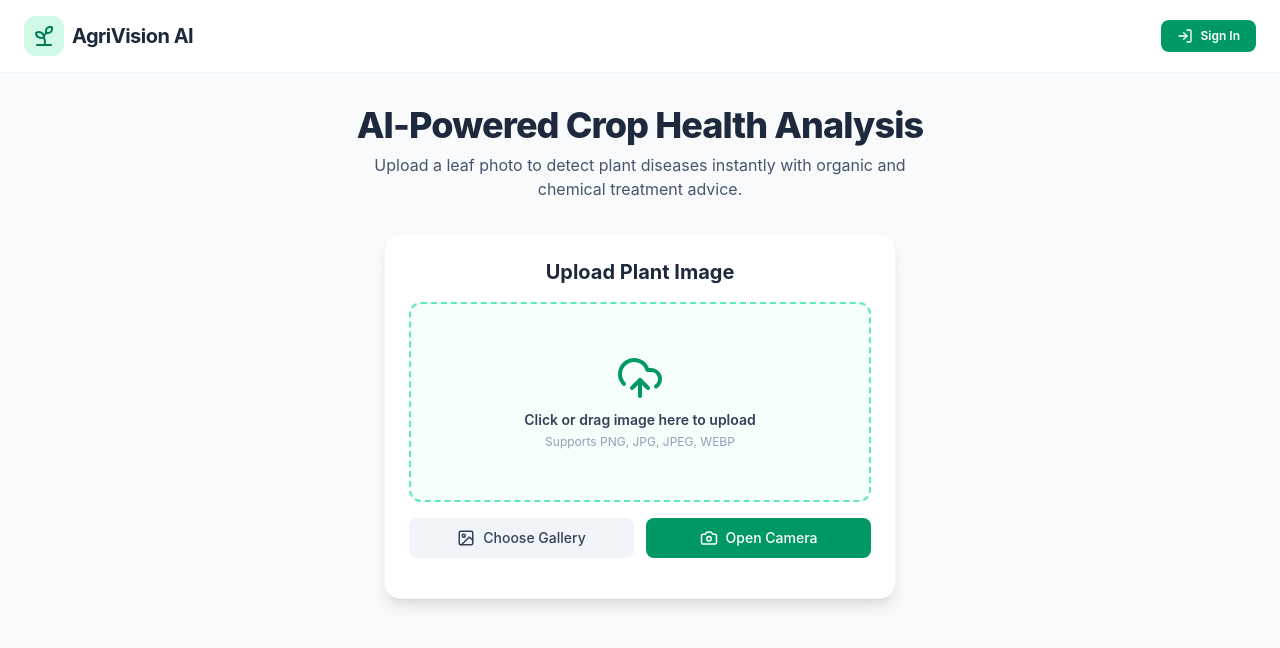
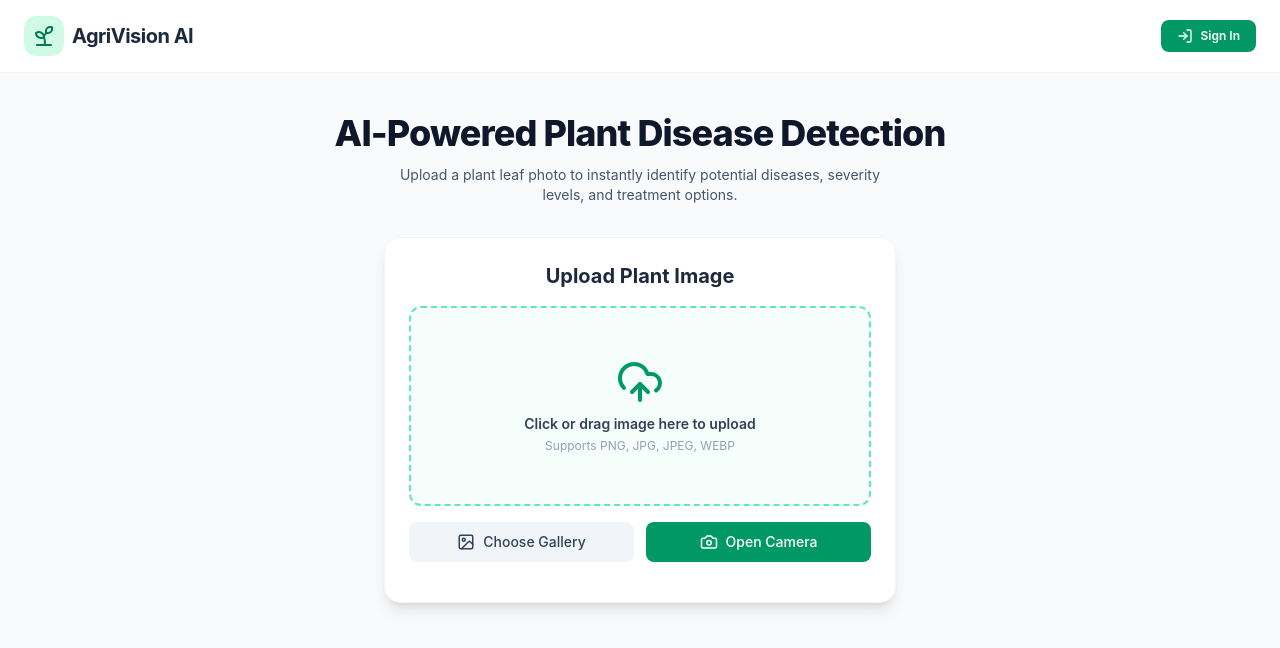
Before and after one commit to ayubalam/AgriVision-AI, a React app in the folder frontend/: page / in a window 1280 px wide. Shown: the top 648 px of the page. Built offline with nearby package versions, Linux system fonts and the light colour scheme; no server answers; the HTML template or start-up script is replaced by a standard one.

Commit message:
feat(frontend): render scan history for authenticated users

```diff
--- a/frontend/src/App.jsx
+++ b/frontend/src/App.jsx
@@ -2,24 +2,23 @@ import { useState } from 'react';
 import Navbar from './components/Navbar';
 import ImageUploader from './components/ImageUploader';
 import ResultCard from './components/ResultCard';
+import HistoryTable from './components/HistoryTable';
+import { useAuth } from './context/AuthContext';
 import API from './api/client';
 
 export default function App() {
+  const [result, setResult] = useState(null);
   const [loading, setLoading] = useState(false);
-  const [result, setResult] = useState(null);
   const [error, setError] = useState(null);
+  const { user } = useAuth();
 
-  const handleImageAnalyze = async (file) => {
-    if (!file) {
-      setResult(null);
-      return;
-    }
+  const handleImageSelected = async (file) => {
+    const formData = new FormData();
+    formData.append('image', file);
 
     setLoading(true);
     setError(null);
-
-    const formData = new FormData();
-    formData.append('image', file);
+    setResult(null);
 
     try {
       const response = await API.post('/predict', formData, {
@@ -27,34 +26,37 @@ export default function App() {
       });
       setResult(response.data.data);
     } catch (err) {
-      setError(err.response?.data?.error || 'Failed to analyze image. Please ensure Flask server is running.');
+      setError(err.response?.data?.error || 'Failed to analyze image');
     } finally {
       setLoading(false);
     }
   };
 
   return (
-    <div className="min-h-screen bg-slate-50 flex flex-col font-sans">
+    <div className="min-h-screen bg-slate-50 font-sans text-slate-800 pb-12">
       <Navbar />
-      <main className="flex-1 max-w-7xl w-full mx-auto px-4 py-8">
-        <header className="text-center mb-8">
-          <h1 className="text-3xl sm:text-4xl font-extrabold text-slate-800 tracking-tight">
-            AI-Powered Crop Health Analysis
+
+      <main className="max-w-4xl mx-auto px-4 pt-10 space-y-8">
+        <section className="text-center space-y-3">
+          <h1 className="text-3xl sm:text-4xl font-extrabold text-slate-900 tracking-tight">
+            AI-Powered Plant Disease Detection
           </h1>
-          <p className="text-slate-600 mt-2 max-w-xl mx-auto text-sm sm:text-base">
-            Upload a leaf photo to detect plant diseases instantly with organic and chemical treatment advice.
+          <p className="text-slate-600 text-sm max-w-lg mx-auto">
+            Upload a plant leaf photo to instantly identify potential diseases, severity levels, and treatment options.
           </p>
-        </header>
+        </section>
 
-        <ImageUploader onImageSelect={handleImageAnalyze} />
+        <ImageUploader onImageSelected={handleImageSelected} isLoading={loading} />
 
         {error && (
-          <div className="w-full max-w-lg mx-auto mt-4 p-3 bg-red-50 text-red-600 text-xs text-center rounded-lg border border-red-200">
+          <div className="max-w-2xl mx-auto p-4 bg-red-50 border border-red-200 text-red-600 text-sm rounded-xl text-center font-medium">
             {error}
           </div>
         )}
 
-        <ResultCard result={result} loading={loading} />
+        <ResultCard result={result} />
+
+        {user && <HistoryTable />}
       </main>
     </div>
   );
```
